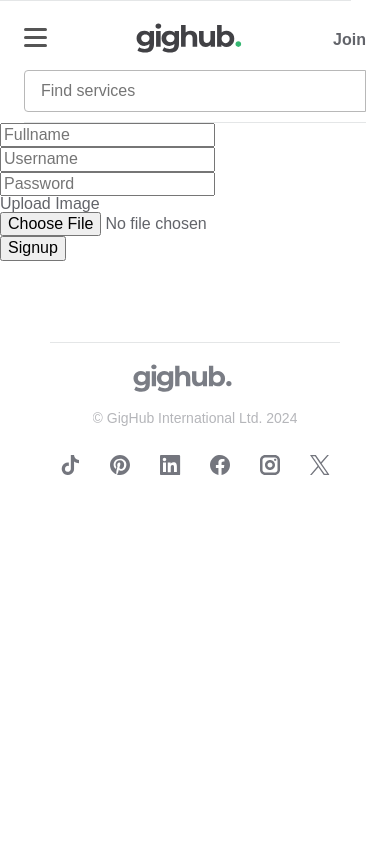
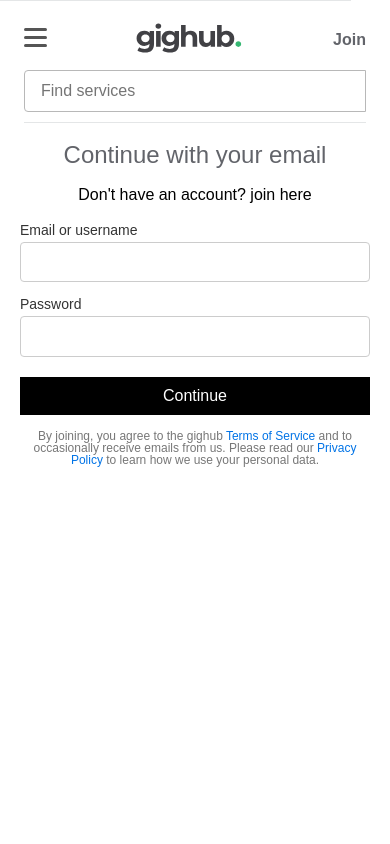
Before and after one commit to OriHaguel/gighub-front, a React (Vite) app: page /signup in a window 390 px wide. Shown: the top 844 px of the page. Built offline with nearby package versions, Linux system fonts and the light colour scheme.

Commit message:
Finish mobile login page and small additions in about page

```diff
--- a/src/assets/styles/main.scss
+++ b/src/assets/styles/main.scss
@@ -20,6 +20,7 @@
 @import 'pages/GigDetailsPage.scss';
 @import 'pages/Dashboard.scss';
 @import 'pages/AboutPage.scss';
+@import 'pages/Signup.scss';
 
 // Components
 
--- /dev/null
+++ b/src/assets/styles/pages/Signup.scss
@@ -0,0 +1,105 @@
+.login-container-mobile {
+    display: flex;
+    flex-direction: column;
+    justify-content: start;
+    align-items: start;
+    height: 100vh;
+    padding: 20px;
+    z-index: 10000;
+
+    .form {
+        width: 100%;
+        max-width: 400px;
+
+        h2 {
+            margin-bottom: 20px;
+            font-size: 24px;
+            text-align: center;
+        }
+
+        .sign-in {
+            display: block;
+            margin-bottom: 20px;
+            text-align: center;
+            color: #000000;
+            cursor: pointer;
+
+            &:hover {
+                text-decoration: underline;
+            }
+        }
+
+        .input-container {
+            margin-bottom: 15px;
+
+            .input-title {
+                margin-bottom: 5px;
+                font-size: 14px;
+                color: #333;
+            }
+
+            input {
+                width: 100%;
+                padding: 10px;
+                border: 1px solid #ccc;
+                border-radius: 4px;
+                font-size: 16px;
+            }
+        }
+
+        .model-end {
+            margin-top: 10px;
+
+            &.nogap {
+                margin-top: 0;
+            }
+
+            .modal-fullname {
+                margin-bottom: 5px;
+                font-size: 14px;
+                color: #333;
+            }
+
+            input[type="text"],
+            input[type="password"] {
+                width: 100%;
+                padding: 10px;
+                border: 1px solid #ccc;
+                border-radius: 4px;
+                font-size: 16px;
+            }
+
+            .button {
+                margin-top: 20px;
+                width: 100%;
+                padding: 10px;
+                background-color: #000000;
+                color: white;
+                border: none;
+                font-size: 16px;
+                cursor: pointer;
+                transition: background-color 0.3s;
+
+                &:hover {
+                    background-color: #383a3b;
+                }
+            }
+
+            .small-txt {
+                margin-top: 15px;
+                font-size: 12px;
+                color: #777;
+                text-align: center;
+
+                .link {
+                    color: #0073e6;
+                    cursor: pointer;
+
+                    &:hover {
+                        text-decoration: underline;
+                    }
+                }
+            }
+        }
+    }
+}
--- a/src/cmps/LoginSignup.jsx
+++ b/src/cmps/LoginSignup.jsx
@@ -118,7 +118,7 @@ export function LoginSignup({ elModal, onClose, isSignup, setIsSignUp }) {
                             </button>
                         )}
                         <p className='small-txt'>
-                            By joining, you agree to the Gighub <span className='link'>Terms of Service</span> and to occasionally receive emails from us. Please read our <span className='link'>Privacy Policy</span> to learn how we use your personal data.
+                            By joining, you agree to the gighub <span className='link'>Terms of Service</span> and to occasionally receive emails from us. Please read our <span className='link'>Privacy Policy</span> to learn how we use your personal data.
                         </p>
                     </div>
 
--- a/src/cmps/NaviconHeader.jsx
+++ b/src/cmps/NaviconHeader.jsx
@@ -187,8 +187,12 @@ export function NaviconHeader({ onClose, isOpen, isSinged, setIsSinged }) {
 					<Link to='/' className='navicon-home-mobile' onClick={onClose}>
 						<div className='navicon-txt'>Home</div>
 					</Link>
-					<Link to='/about' className=' navicon-home-mobile about-link'>
+					<Link to='/about' className=' navicon-home-mobile about-link' onClick={onClose} >
 						<div className='navicon-txt'>About</div>
+					</Link>
+					{/* temporary here */}
+					<Link to='/'>
+					<div className='navicon-txt'>Order Page Mobile</div>
 					</Link>
 				</div>
 			</div>
--- a/src/pages/AboutPage.jsx
+++ b/src/pages/AboutPage.jsx
@@ -89,7 +89,7 @@ export function AboutPage() {
                         <img className='team-mate-img' src={oriImg} alt="Ori-Image" />
                         <p>
                             <span className='team-mate-dot'>•</span>
-                            Ori Hagul
+                            Ori Haguel
 
                         </p>
                     </div>
--- a/src/pages/Signup.jsx
+++ b/src/pages/Signup.jsx
@@ -1,68 +1,93 @@
-import { useState } from 'react'
+import React, { useEffect, useState } from 'react'
+import { Link, NavLink, useLocation } from 'react-router-dom'
 import { useNavigate } from 'react-router'
+import { useSelector } from "react-redux"
 
-import { signup } from '../store/actions/user.actions'
+import { login, signup } from '../store/actions/user.actions.js'
 
 import { ImgUploader } from '../cmps/ImgUploader'
 import { userService } from '../services/user'
 
 export function Signup() {
-    const [credentials, setCredentials] = useState(userService.getEmptyUser())
+    const [isSinged, setIsSinged] = useState(false)
+    const loggedInUser = useSelector(storeState => storeState.userModule.user)
+    const [credentials, setCredentials] = useState(userService.getEmptyCredentials())
     const navigate = useNavigate()
 
-    function clearState() {
-        setCredentials({ username: '', password: '', fullname: '', imgUrl: '' })
+    function handleChange({ target }) {
+        const { name: field, value } = target
+        setCredentials(prevCreds => ({ ...prevCreds, [field]: value }))
     }
 
-    function handleChange(ev) {
-        const type = ev.target.type
-
-        const field = ev.target.name
-        const value = ev.target.value
-        setCredentials({ ...credentials, [field]: value })
-    }
-
-    async function onSignup(ev = null) {
-        if (ev) ev.preventDefault()
-
-        if (!credentials.username || !credentials.password || !credentials.fullname) return
-        await signup(credentials)
-        clearState()
+    function handleSubmit(ev) {
+        ev.preventDefault()
+        onLogin(credentials)
+        setCredentials(userService.getEmptyCredentials())
         navigate('/')
     }
 
-    function onUploaded(imgUrl) {
-        setCredentials({ ...credentials, imgUrl })
+    function onLogin(credentials) {
+        // try {
+        const method = isSinged ? signup : login
+        method(credentials)
+
+
+        // .then(user => showSuccessMsg('Hello!'))
+        // .catch(err => showErrorMsg('Error logging in'))
     }
+    return (
 
-    return (
-        <form className="signup-form" onSubmit={onSignup}>
+        <div className='login-container-mobile'>
+            <form className='form' method='dialog' onSubmit={handleSubmit}>
+                {/* <h2>Create a new account</h2> */}
+                <h2>Continue with your email</h2>
+                {/* <p className='sign-in'>
+                Already have an account? <span className='link'>Sign in</span>
+            </p> */}
+                <a href="#" onClick={() => setIsSinged(!isSinged)} className='sign-in'>
+                    {!isSinged ?
+                        'Don\'t have an account? join here' :
+                        'Already have an account? sign in'
+                    }
+                </a >
+                <label className='input-container'>
+                    <p className='input-title'>Email or username</p>
+                    <input type='text' onChange={handleChange} name='username' value={credentials.username} />
+                </label>
+
+                <div className={`model-end ${isSinged && 'nogap'}`}>
+                    {isSinged && (
+                        <label className='input-title'>
+                            {' '}
+                            <p className='modal-fullname'>
+
+                                Fullname
+                            </p>
                             <input
-                type="text"
-                name="fullname"
+                                type='text'
+                                name='fullname'
                                 value={credentials.fullname}
-                placeholder="Fullname"
+                                // placeholder="Full name"
                                 onChange={handleChange}
                                 required
                             />
-            <input
-                type="text"
-                name="username"
-                value={credentials.username}
-                placeholder="Username"
-                onChange={handleChange}
-                required
-            />
-            <input
-                type="password"
-                name="password"
-                value={credentials.password}
-                placeholder="Password"
-                onChange={handleChange}
-                required
-            />
-            <ImgUploader onUploaded={onUploaded} />
-            <button>Signup</button>
+                        </label>
+                    )}
+                    <label className='input-container'>
+                        <p className='input-title'>Password</p>
+                        <input type='password' onChange={handleChange} name='password' className='input-pass' value={credentials.password} />
+                    </label>
+                    <div>
+                        <button className='button' type='submit' >
+                            Continue
+                        </button>
+                        <p className='small-txt'>
+                            By joining, you agree to the gighub <span className='link'>Terms of Service</span> and to occasionally receive emails from us. Please read our <span className='link'>Privacy Policy</span> to learn how we use your personal data.
+                        </p>
+                    </div>
+
+                </div>
             </form>
+        </div>
     )
 }
```
Also changed, not shown: src/assets/img/ori-img.png. Lines whose indentation alone changed are shown as unchanged.
